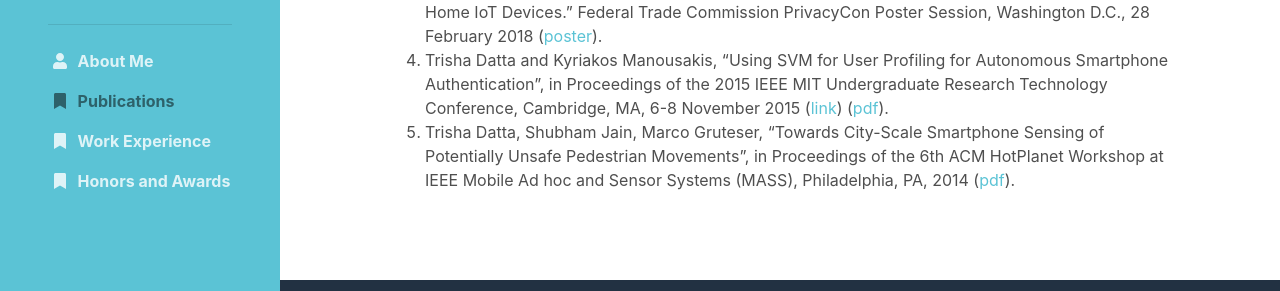
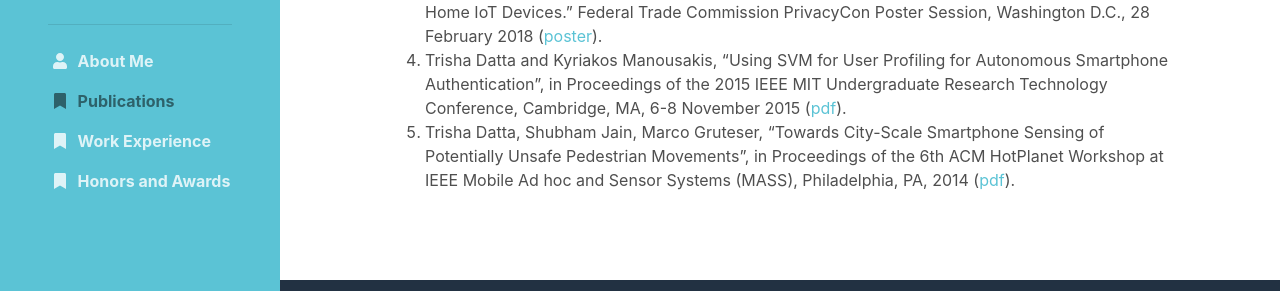
Before and after one commit to TrishaDatta/TrishaDatta.github.io, a Jekyll site: the page publications.html, which Jekyll copies as it is, in a window 1280 px wide. Shown: the part 322-613 px from the top of the page. Built offline with Jekyll 4.4.1, drawn with Linux system fonts in a browser that asks for light colours; nearby versions of some CDN libraries.

Commit message:
Update publications.html

```diff
--- a/publications.html
+++ b/publications.html
@@ -94,14 +94,13 @@
 					  “Using SVM for User Profiling for Autonomous Smartphone
 					  Authentication”, in Proceedings of the 2015 IEEE MIT
 					  Undergraduate Research Technology Conference, Cambridge,
-					  MA, 6-8 November 2015 (<a href="http://ieeexplore.ieee.org/document/7563741/?reload=true">link</a>)
-					  (<a href="datta2015.pdf">pdf</a>).</li>
+					  MA, 6-8 November 2015 (<a href="datta2015.pdf">pdf</a>).</li>
 					  <li>Trisha Datta, Shubham Jain, Marco Gruteser,
 					  “Towards City-Scale Smartphone Sensing of
 					  Potentially Unsafe Pedestrian Movements”, in
 					  Proceedings of the 6th ACM HotPlanet Workshop at
 					  IEEE Mobile Ad hoc and Sensor Systems (MASS),
-					  Philadelphia, PA, 2014 (<a href="http://www.winlab.rutgers.edu/~gruteser/papers/hotplanet_shubham.pdf">pdf</a>).</li>
+					  Philadelphia, PA, 2014 (<a href="datta2014.pdf">pdf</a>).</li>
 					</ol>
 				    </p>
 				    <div class="line"></div>
```
